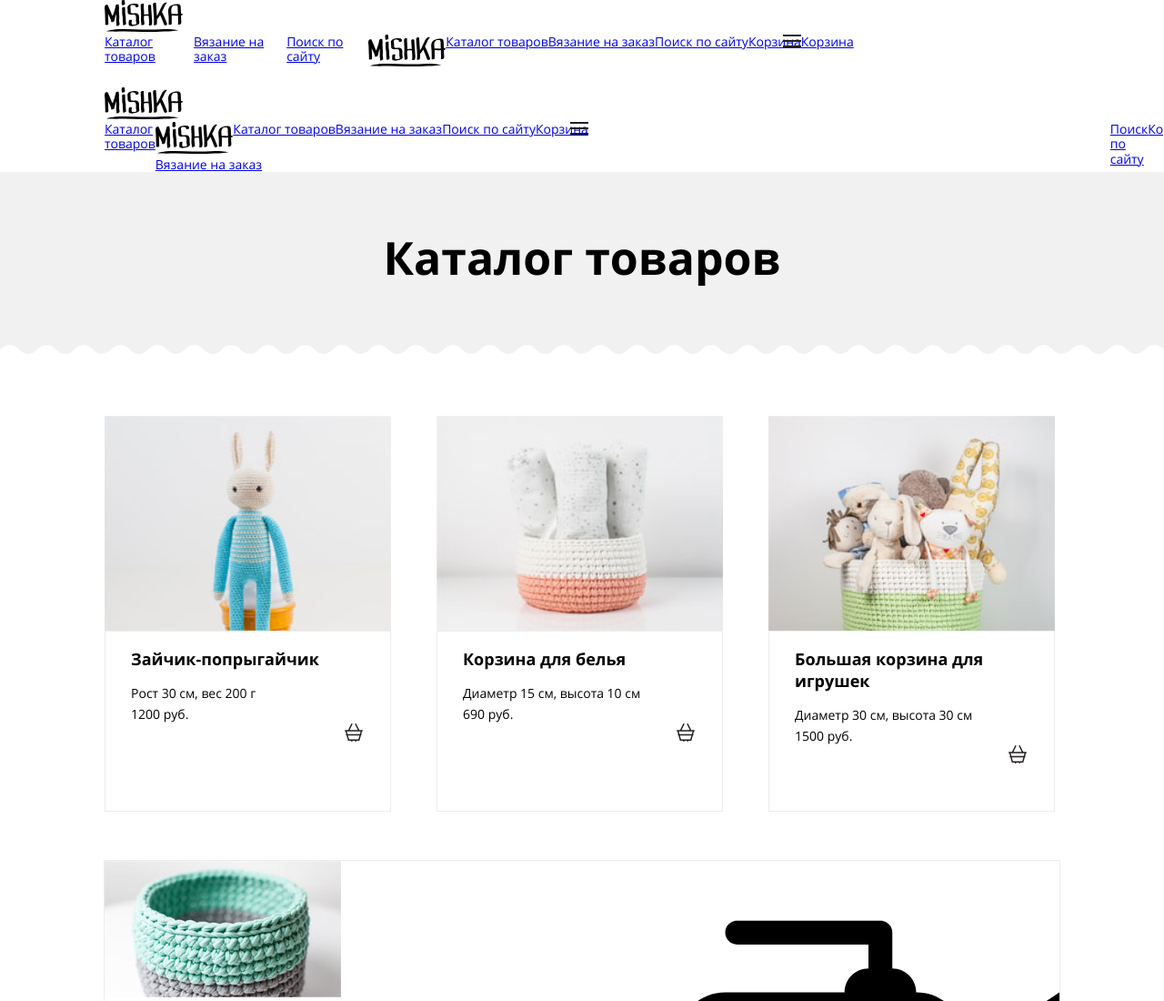
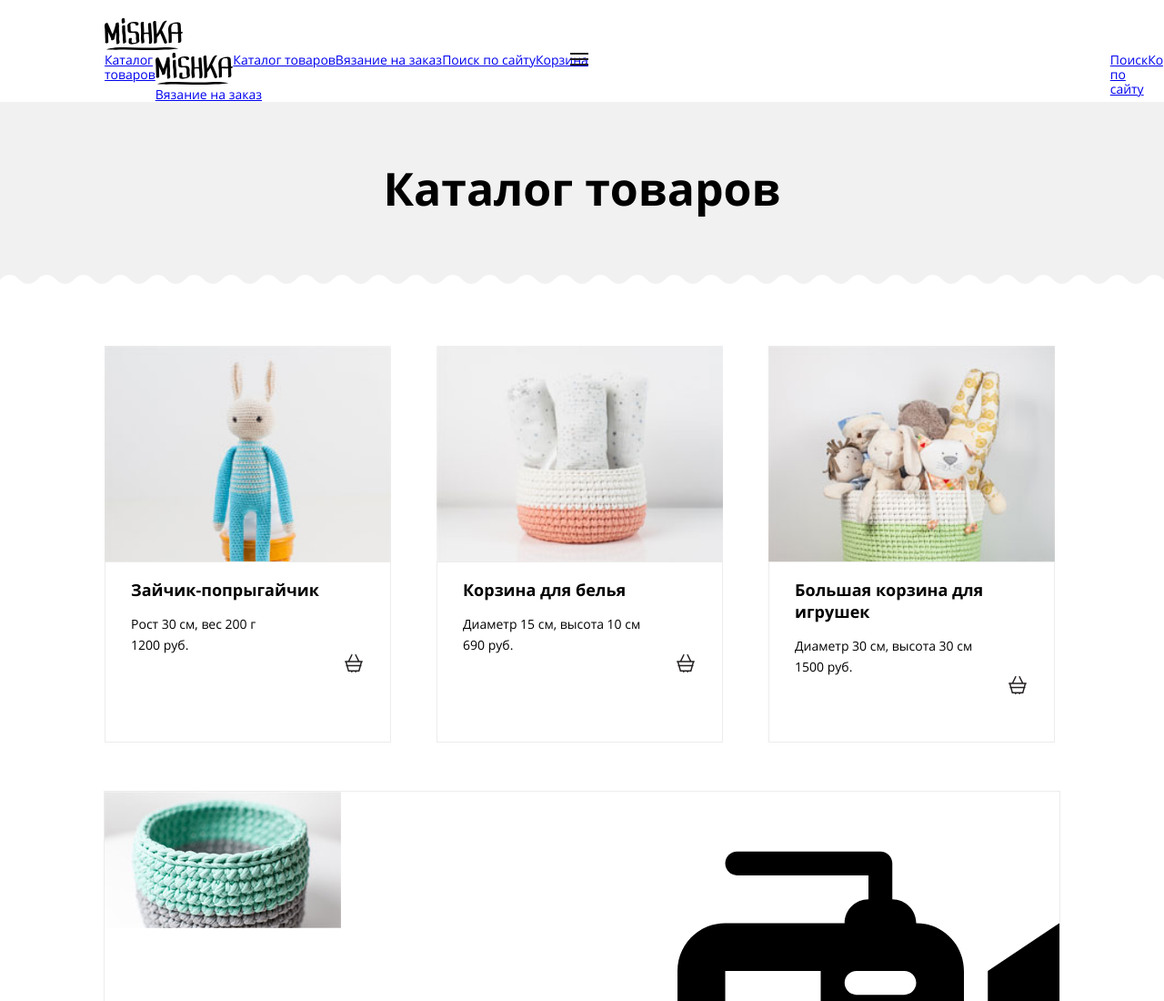
Before and after one commit to MarinaBarinova/629419-mishka, a website: page source/catalog.html in a window 1280 px wide. Shown: the top 1100 px of the page at 91% size. Drawn offline with nearby package versions, Linux system fonts and the light colour scheme; files that its build step writes are made by us from their sources; files whose address does not match are found by name.

Commit message:
исправление шапки на каталоге

```diff
--- a/source/catalog.html
+++ b/source/catalog.html
@@ -6,46 +6,6 @@
   <title>HTML Academy: Мишка</title>
   <link href="/css/style.css" rel="stylesheet">
   <meta name="viewport" content="width=device-width,initial-scale=1">
-  <div class="page-header__container">
-    <a href="#" class="page-header__logo-container"><img class="page-header__logo-image" src="/img/logo-mobile.svg" alt="Мишка"></a>
-    <nav class="main-nav">
-      <button class="main-nav__toggle" type="button"><img src="/img/icon-menu-open.svg" alt="Меню"></button>
-      <ul class="main-nav__list site-list main-nav__list--closed">
-        <li class="site-list__item site-list__item--active">
-          <a href="catalog.html">Каталог товаров</a>
-        </li>
-        <li class="site-list__item ">
-          <a href="form.html">Вязание на заказ</a>
-        </li>
-        <li class="site-list__item">
-          <a href="#">Поиск по сайту</a>
-        </li>
-        <div class="page-header__container">
-          <a href="#" class="page-header__logo-container"><img class="page-header__logo-image" src="/img/logo-mobile.svg"
-              alt="Мишка"></a>
-          <nav class="main-nav">
-            <button class="main-nav__toggle" type="button"><img src="/img/icon-menu-open.svg" alt="Меню"></button>
-            <ul class="main-nav__list site-list main-nav__list--closed">
-              <li class="site-list__item site-list__item--active">
-                <a href="catalog.html">Каталог товаров</a>
-              </li>
-              <li class="site-list__item ">
-                <a href="form.html">Вязание на заказ</a>
-              </li>
-              <li class="site-list__item">
-                <a href="#">Поиск по сайту</a>
-              </li>
-              <li class="site-list__item">
-                <a href="#">Корзина</a>
-              </li>
-            </ul>
-          </nav>
-          <li class="site-list__item">
-            <a href="#">Корзина</a>
-          </li>
-      </ul>
-    </nav>
-  </div>
 </head>
 
 <body>
```
